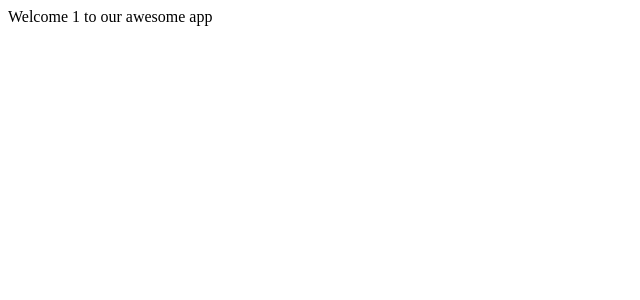
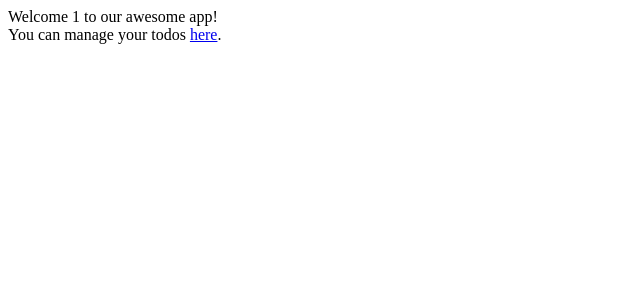
Before and after one commit to AlinIbadof/project-todomnglist, an Angular app in the folder frontend/todo/: page /welcome/1 in a window 1280 px wide. Shown: the top 300 px of the page, without its empty margins (0-640 px from the left). Built offline with nearby package versions, Linux system fonts and the light colour scheme.

Commit message:
provide link from welcome page to todos page

```diff
--- a/frontend/todo/src/app/welcome/welcome.component.html
+++ b/frontend/todo/src/app/welcome/welcome.component.html
@@ -1 +1,2 @@
-Welcome {{ name }} to our awesome app
+<div>Welcome {{ name }} to our awesome app!</div>
+<div>You can manage your todos <a routerLink="/todos">here</a>.</div>
```
